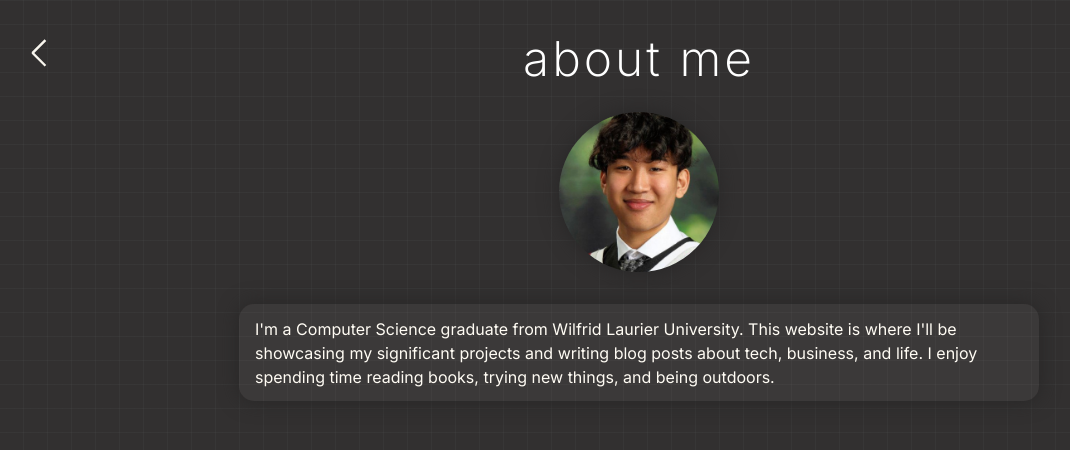
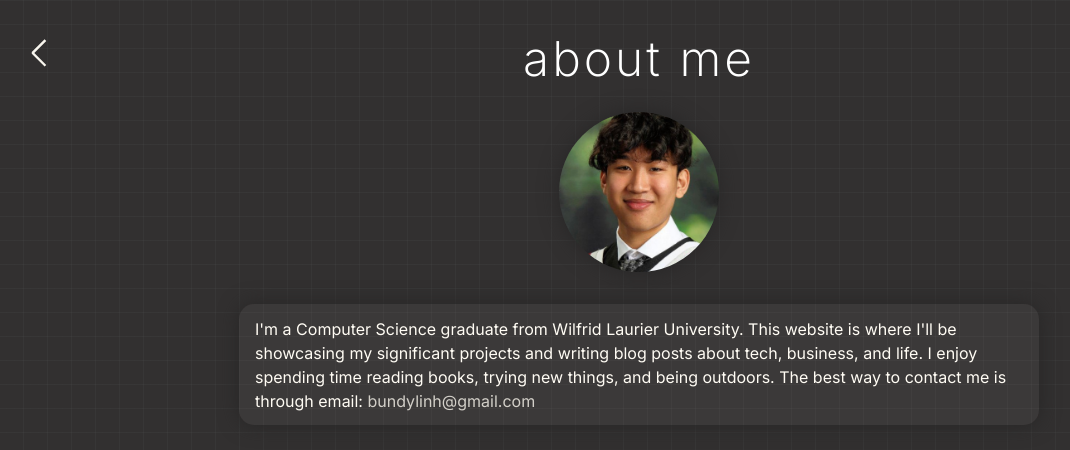
Before and after one commit to dylinh/personal-site, a React (Vite) app: page /about in a window 1280 px wide. Shown: the top 450 px of the page, without its empty margins (1-1071 px from the left). Built offline with nearby package versions, Linux system fonts and the light colour scheme.

Commit message:
update contact information

```diff
--- a/src/pages/About.tsx
+++ b/src/pages/About.tsx
@@ -14,7 +14,7 @@ export default function About(){
                                 <img src={imgUrl} className="about-img" alt="A headshot of Dylinh smiling in a purple dress shirt."/>
                             </div>
                             <div className="writing-container">
-                                <p className="writing">I'm a Computer Science graduate from Wilfrid Laurier University. This website is where I'll be showcasing my significant projects and writing blog posts about tech, business, and life. I enjoy spending time reading books, trying new things, and being outdoors.<br/></p>
+                                <p className="writing">I'm a Computer Science graduate from Wilfrid Laurier University. This website is where I'll be showcasing my significant projects and writing blog posts about tech, business, and life. I enjoy spending time reading books, trying new things, and being outdoors. The best way to contact me is through email: <a href="mailto:bundylinh@gmail.com">bundylinh@gmail.com</a><br/></p>
                             </div>
                         </div>
                     </div>
```
